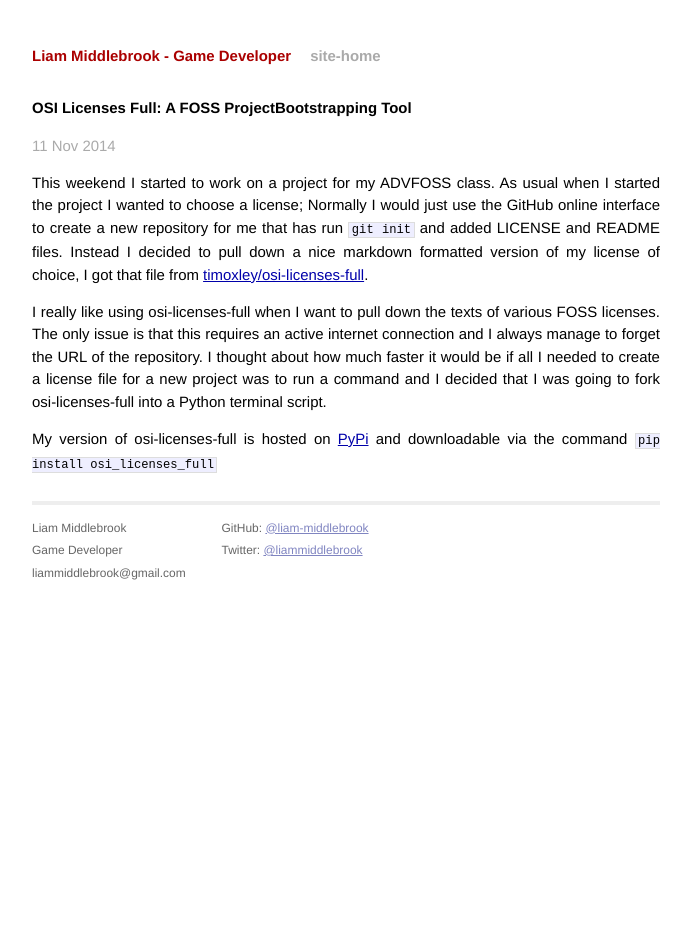
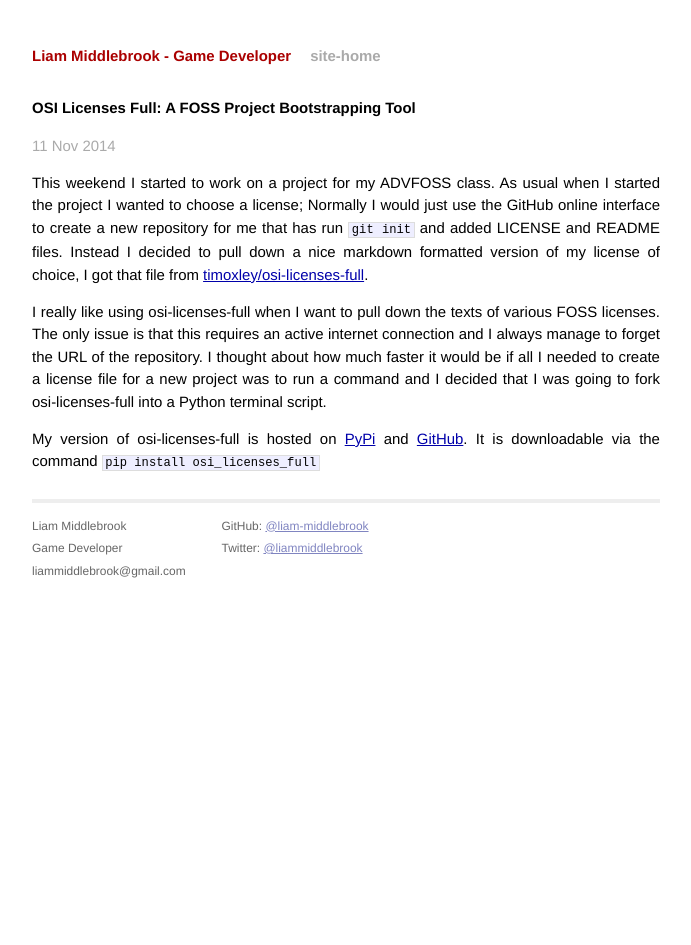
Before and after one commit to liam-middlebrook/blog, a Jekyll site: the page 2014/11/11/osi-licenses-full.html, which Jekyll copies as it is, in a window 1280 px wide. Shown: the whole page, without its empty margins (294-985 px from the left). Built offline with Jekyll 4.4.1, drawn with Linux system fonts in a browser that asks for light colours; Markdown is read by kramdown in place of the engine named in the settings.

Commit message:
Publishing: Updated formatting for osi-licenses-full blogpost

```diff
--- a/2014/11/11/osi-licenses-full.html
+++ b/2014/11/11/osi-licenses-full.html
@@ -3,7 +3,7 @@
     <head>
         <meta charset="utf-8">
         <meta http-equiv="X-UA-Compatible" content="IE=edge,chrome=1">
-        <title>OSI Licenses Full: A FOSS ProjectBootstrapping Tool</title>
+        <title>OSI Licenses Full: A FOSS Project Bootstrapping Tool</title>
         <meta name="viewport" content="width=device-width">
 
         <!-- syntax highlighting CSS -->
@@ -21,7 +21,7 @@
             <a class="extra" href="http://gearchicken.com/">site-home</a>
           </div>
 
-          <h2>OSI Licenses Full: A FOSS ProjectBootstrapping Tool</h2>
+          <h2>OSI Licenses Full: A FOSS Project Bootstrapping Tool</h2>
 <p class="meta">11 Nov 2014</p>
 
 <div class="post">
@@ -40,7 +40,8 @@ a new project was to run a command and I decided that I was going to fork
 osi-licenses-full into a Python terminal script.</p>
 
 <p>My version of osi-licenses-full is hosted on <a href="https://pypi.python.org/pypi/osi_licenses_full">PyPi</a>
-and downloadable via the command <code>pip install osi_licenses_full</code></p>
+and <a href="https://github.com/liam-middlebrook/osi-licenses-full">GitHub</a>. It is
+downloadable via the command <code>pip install osi_licenses_full</code></p>
 
 </div>
 
--- a/index.html
+++ b/index.html
@@ -25,7 +25,7 @@
   <h1>Blog Posts</h1>
   <ul class="posts">
 
-      <li><span>11 Nov 2014</span> &raquo; <a href="http://gearchicken.com/blog/2014/11/11/osi-licenses-full.html">OSI Licenses Full: A FOSS ProjectBootstrapping Tool</a></li>
+      <li><span>11 Nov 2014</span> &raquo; <a href="http://gearchicken.com/blog/2014/11/11/osi-licenses-full.html">OSI Licenses Full: A FOSS Project Bootstrapping Tool</a></li>
 
       <li><span>06 Nov 2014</span> &raquo; <a href="http://gearchicken.com/blog/2014/11/06/hackprop2.html">Advanced FOSS Hackprop 2</a></li>
 
--- a/rss.xml
+++ b/rss.xml
@@ -10,7 +10,7 @@
     <description>RSS feed for Liam Middlebrook - Game Developer</description>
     <pubDate>Tue, 11 Nov 2014 00:00:00 -0500</pubDate>
     <item>
-      <title>OSI Licenses Full: A FOSS ProjectBootstrapping Tool</title>
+      <title>OSI Licenses Full: A FOSS Project Bootstrapping Tool</title>
       <link>http://gearchicken.com/blog/2014/11/11/osi-licenses-full.html</link>
       <description></description>
       <pubDate>Tue, 11 Nov 2014 00:00:00 -0500</pubDate>
```
